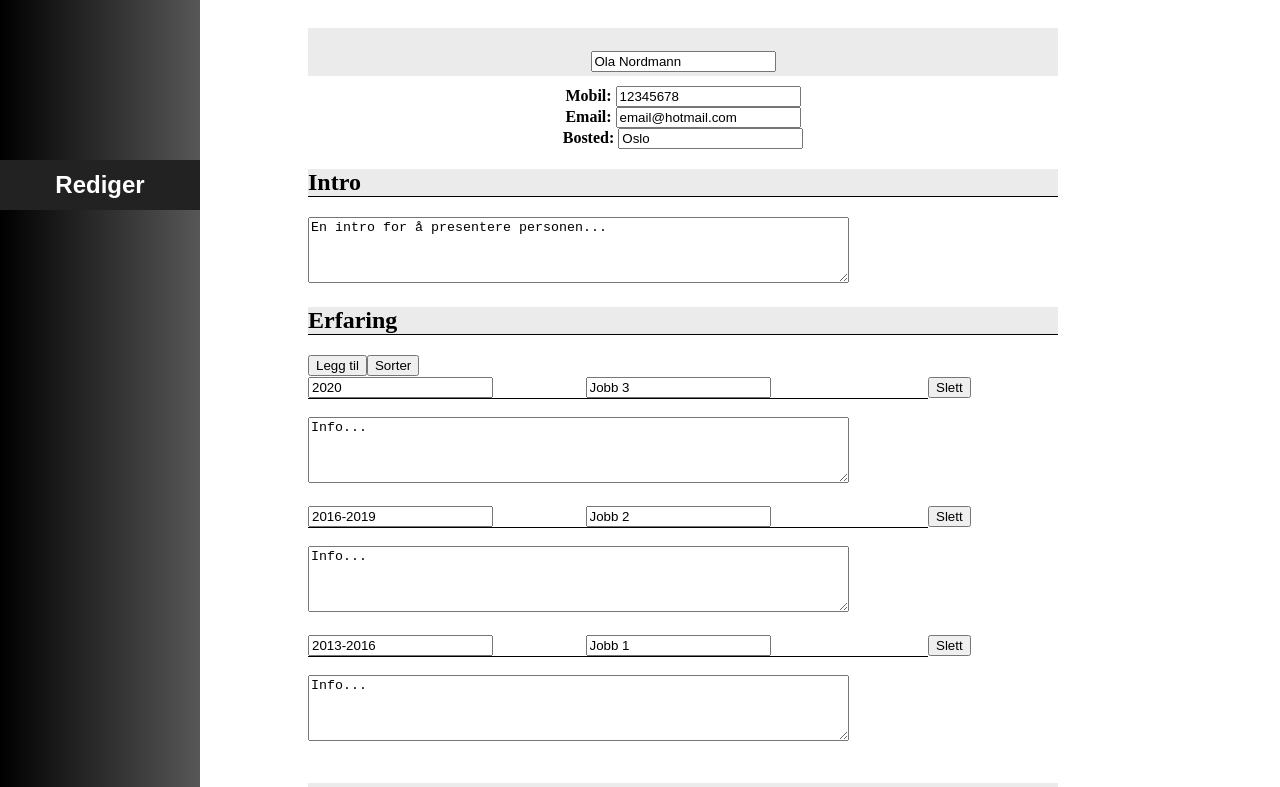
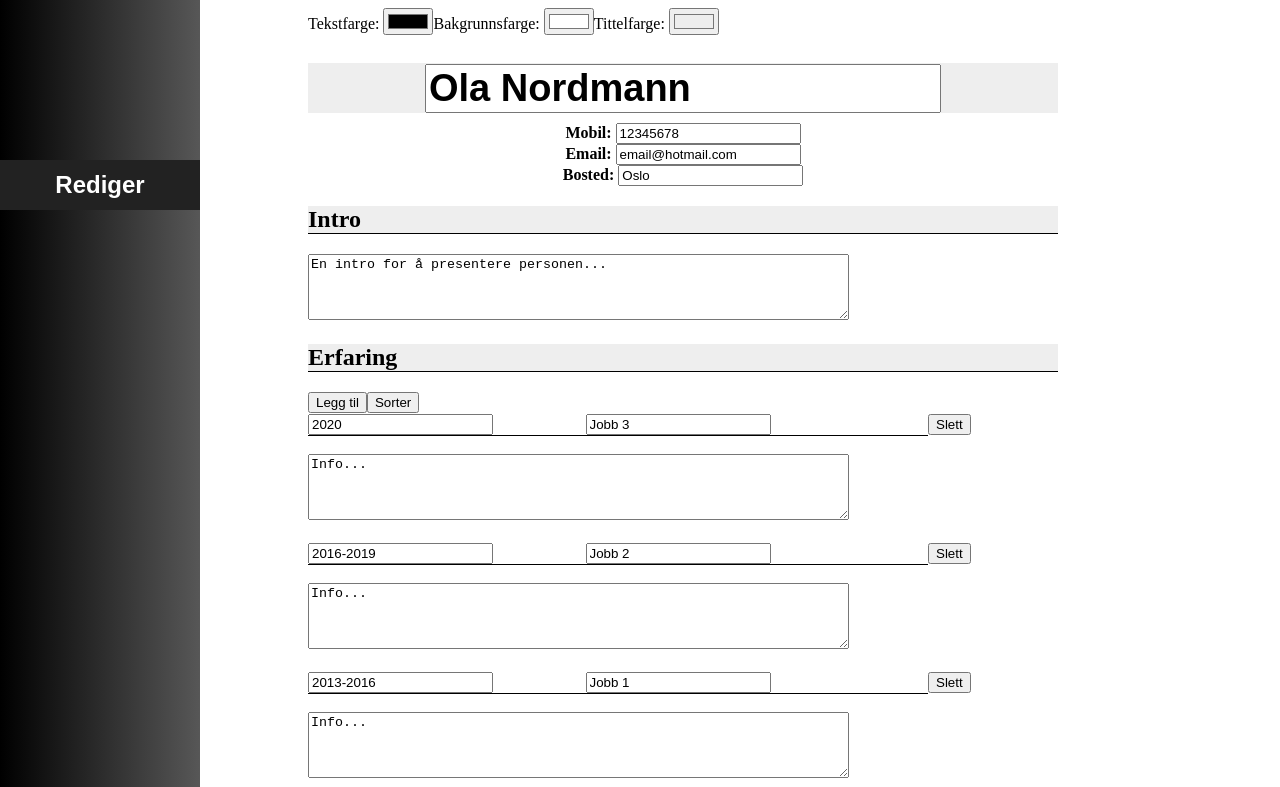
Before and after one commit to mhaa87/React-Dynamisk-CV, a plain HTML site: page index.html in a window 1280 px wide. Both pictures are taken after a click on the button "Rediger". Shown: the top 787 px of the page. Drawn offline with nearby package versions, Linux system fonts and the light colour scheme.

Commit message:
Add files via upload

```diff
--- a/cvStyle.css
+++ b/cvStyle.css
@@ -1,19 +1,25 @@
+.main{
+    margin-left: 300px;
+    max-width: 750px;
+}
+
 .info{
     text-align: center;
 }
 
+.name input{
+    font-size: 38px;
+    font-weight: bold;
+}
+
 h1{
-    color: black;
     font-size: 42px;
     margin-bottom: 10px;
     text-align: center;
-    background-color: rgb(235, 235, 235);
 }
 
 h2{
     border-bottom: solid 1px;
-    color: black;
-    background-color: rgb(235, 235, 235);
 }
 
 .year{
--- a/index.html
+++ b/index.html
@@ -8,9 +8,8 @@
 
 <title>Dynamisk React CV</title>
 
-<body>
-    <div id="MainApp" style="margin-left: 300px; max-width: 750px;"></div>
-
+<body id="body">
+    <div id="MainApp"></div>
     <!-- Load React. -->
   	<!-- Note: when deploying, replace "development.js" with "production.min.js". -->
   	<script src="https://unpkg.com/react@16/umd/react.development.js" crossorigin></script>
--- a/reactCV.js
+++ b/reactCV.js
@@ -17,6 +17,9 @@ var MainApp = function (_React$Component) {
 
         _this.state = {
             editMode: false,
+            fontColor: "#000000",
+            bgColor: "#ffffff",
+            headerColor: "#eeeeee",
             name: "Ola Nordmann",
             tlf: "12345678",
             email: "email@hotmail.com",
@@ -24,8 +27,9 @@ var MainApp = function (_React$Component) {
             intro: "En intro for å presentere personen...",
             other: "Annen informasjon som kan være relevant...",
             experience: [{ duration: "2020", title: "Jobb 3", text: "Info..." }, { duration: "2016-2019", title: "Jobb 2", text: "Info..." }, { duration: "2013-2016", title: "Jobb 1", text: "Info..." }],
-            education: [{ duration: "2007-2010", title: "Studie 1", text: "Info..." }, { duration: "2010-2013", title: "Studie 2", text: "Info..." }]
+            education: [{ duration: "2010-2013", title: "Studie 1", text: "Info..." }, { duration: "2009-2010", title: "Studie 2", text: "Info..." }]
         };
+
         return _this;
     }
 
@@ -34,21 +38,40 @@ var MainApp = function (_React$Component) {
         value: function render() {
             var _this2 = this;
 
+            this.props.body.style.backgroundColor = this.state.bgColor;
             return React.createElement(
                 "div",
-                null,
+                { style: { color: this.state.fontColor } },
+                React.createElement(
+                    "div",
+                    { className: "main" },
                     React.createElement(Siderbar, { editButton: function editButton() {
                             return _this2.setState({ editMode: !_this2.state.editMode });
                         } }),
+                    this.state.editMode ? React.createElement(Style, {
+                        fontColor: this.state.fontColor, newFontColor: function newFontColor(c) {
+                            _this2.setState({ fontColor: c.target.value });
+                        },
+                        bgColor: this.state.bgColor, newBgColor: function newBgColor(c) {
+                            _this2.setState({ bgColor: c.target.value });
+                        },
+                        headerColor: this.state.headerColor, newHeaderColor: function newHeaderColor(c) {
+                            _this2.setState({ headerColor: c.target.value });
+                        }
+                    }) : "",
                     React.createElement(
                         "div",
                         { className: "info" },
                         React.createElement(
                             "h1",
-                        null,
+                            { style: { backgroundColor: this.state.headerColor } },
+                            React.createElement(
+                                "span",
+                                { className: "name" },
                                 React.createElement(EditText, { editMode: this.state.editMode, type: "text", update: function update(text) {
                                         return _this2.setState({ name: text });
                                     }, text: this.state.name })
+                            )
                         ),
                         React.createElement(
                             "b",
@@ -80,7 +103,7 @@ var MainApp = function (_React$Component) {
                     ),
                     React.createElement(
                         "h2",
-                    null,
+                        { style: { backgroundColor: this.state.headerColor } },
                         "Intro"
                     ),
                     React.createElement(EditArea, { editMode: this.state.editMode, type: "text", update: function update(text) {
@@ -89,7 +112,7 @@ var MainApp = function (_React$Component) {
                     React.createElement("br", null),
                     React.createElement(
                         "h2",
-                    null,
+                        { style: { backgroundColor: this.state.headerColor } },
                         "Erfaring"
                     ),
                     React.createElement(List, { editMode: this.state.editMode, list: this.state.experience, update: function update(list) {
@@ -97,7 +120,7 @@ var MainApp = function (_React$Component) {
                         } }),
                     React.createElement(
                         "h2",
-                    null,
+                        { style: { backgroundColor: this.state.headerColor } },
                         "Utdanning"
                     ),
                     React.createElement(List, { editMode: this.state.editMode, list: this.state.education, update: function update(list) {
@@ -105,13 +128,14 @@ var MainApp = function (_React$Component) {
                         } }),
                     React.createElement(
                         "h2",
-                    null,
+                        { style: { backgroundColor: this.state.headerColor } },
                         "Annet"
                     ),
                     React.createElement(EditArea, { editMode: this.state.editMode, type: "text", update: function update(text) {
                             return _this2.setState({ other: text });
                         }, text: this.state.other }),
                     React.createElement("br", null)
+                )
             );
         }
     }]);
@@ -119,8 +143,36 @@ var MainApp = function (_React$Component) {
     return MainApp;
 }(React.Component);
 
-var Siderbar = function (_React$Component2) {
-    _inherits(Siderbar, _React$Component2);
+var Style = function (_React$Component2) {
+    _inherits(Style, _React$Component2);
+
+    function Style(props) {
+        _classCallCheck(this, Style);
+
+        return _possibleConstructorReturn(this, (Style.__proto__ || Object.getPrototypeOf(Style)).call(this, props));
+    }
+
+    _createClass(Style, [{
+        key: "render",
+        value: function render() {
+            return React.createElement(
+                "span",
+                null,
+                "Tekstfarge: ",
+                React.createElement("input", { type: "color", onChange: this.props.newFontColor, value: this.props.fontColor }),
+                "Bakgrunnsfarge: ",
+                React.createElement("input", { type: "color", onChange: this.props.newBgColor, value: this.props.bgColor }),
+                "Tittelfarge: ",
+                React.createElement("input", { type: "color", onChange: this.props.newHeaderColor, value: this.props.headerColor })
+            );
+        }
+    }]);
+
+    return Style;
+}(React.Component);
+
+var Siderbar = function (_React$Component3) {
+    _inherits(Siderbar, _React$Component3);
 
     function Siderbar(props) {
         _classCallCheck(this, Siderbar);
@@ -249,4 +301,4 @@ function sortListFunc(a, b) {
     return a_to == b_to ? b_from - a_from : b_to - a_to;
 }
 
-ReactDOM.render(React.createElement(MainApp, null), document.getElementById("MainApp"));
+ReactDOM.render(React.createElement(MainApp, { body: document.getElementById("body") }), document.getElementById("MainApp"));
```
Also changed, not shown: src/reactCV.js (+39 -10 lines). Lines whose indentation alone changed are shown as unchanged.
